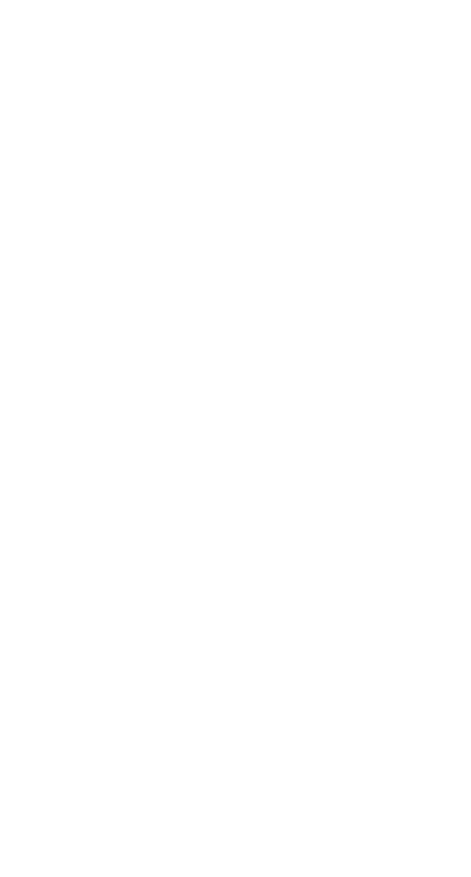
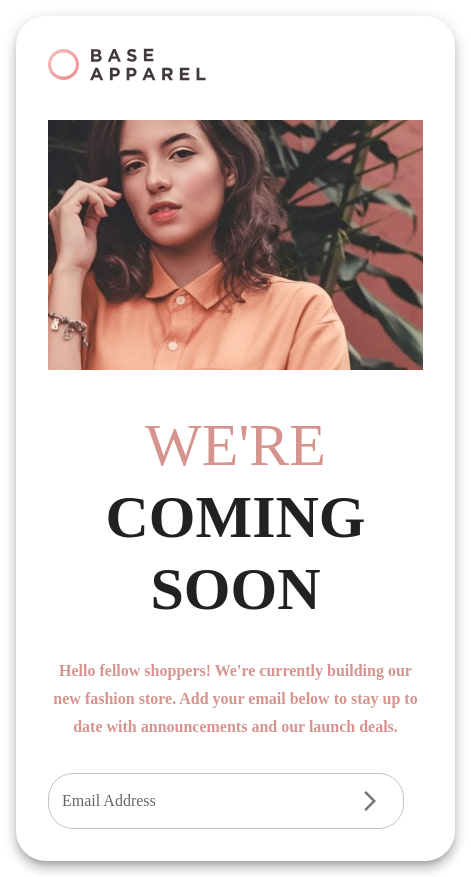
Before and after one commit to Proton-number/base-apparel, a React (Vite) app: page / in a window 390 px wide. Shown: the whole page, 471 px wide, since content can reach past the window. Before the commit the page ends 844 px from the top, so only its background shows below. Built offline with nearby package versions, Linux system fonts and the light colour scheme; a web font is replaced by a local one.

Commit message:
first mobile commit

```diff
--- a/src/Components/Desktop Designs/Desktop.css
+++ b/src/Components/Desktop Designs/Desktop.css
@@ -8,7 +8,7 @@
 
 
 
-@media screen and (min-width:760px) {
+@media screen and (min-width:600px) {
 
     #desktop-view{
         display: block;
--- a/src/Components/Desktop Designs/Desktop.jsx
+++ b/src/Components/Desktop Designs/Desktop.jsx
@@ -139,7 +139,6 @@
         </InputAdornment>,
         style:{
           borderRadius:'25px',
-
         }
        }}
       sx={{
--- a/src/Components/Mobile Designs/Mobile.css
+++ b/src/Components/Mobile Designs/Mobile.css
@@ -1,4 +1,4 @@
-@media screen and (min-width:760px) {
+@media screen and (min-width:600px) {
 
     #mobile-view{
      display: none;
--- a/src/Components/Mobile Designs/Mobile.jsx
+++ b/src/Components/Mobile Designs/Mobile.jsx
@@ -1,14 +1,147 @@
-import { Box } from '@mui/material'
-import React from 'react'
+import { Box, Paper, Typography, Stack, TextField, InputAdornment, IconButton , createTheme, ThemeProvider } from '@mui/material'
+import React, { useState } from 'react'
+import logo from '/src/images/logo.svg'
+import heroMobile from "/src/images/hero-mobile.jpg"
+import ArrowForwardIosIcon from '@mui/icons-material/ArrowForwardIos';
+import ReportIcon from '@mui/icons-material/Report';
+import { motion } from 'framer-motion'
 import './Mobile.css'
 
 
 
 function Mobile() {
+
+
+  const [emailText, setEmailText] = useState('')
+  const [emailError, setEmailError] = useState('')
+  const [errorColor, setErrorColor] = useState(false)
+  const [showCaution, setshowCaution] = useState(false)
+
+
+
+const btnHandler = () =>{
+  if ( !emailText.includes('@')  ){
+    setEmailError('Please provide a valid email')
+    setErrorColor(true)
+    setshowCaution(true)
+    }
+    else{
+      setErrorColor(false)
+    setshowCaution(false)
+      setEmailText('')
+      setEmailError('')
+    }
+}
+
+
+const cautionTheme = createTheme({
+  palette:{
+    primary:{
+          main:'hsl(359, 86%, 49%)',
+      }
+  },
+
+
+})
+
+
   return (
-    <Box id='mobile-view'>
+    <Paper
+     id='mobile-view'
+     sx={{
+       borderRadius:'30px'
+     }}
+        elevation={8}
 
+     >
+
+      <Stack p={4} spacing={4}>
+
+         <Box>
+          <Box component='img' src={logo} />
+         </Box>
+
+         <Box>
+          <Box component='img' src={heroMobile} />
+         </Box>
+
+         <Stack spacing={4}>
+
+         <Typography
+      component={motion.h1}
+      variant= 'h2'
+      style={{textTransform:'uppercase', textAlign:'center'}}
+      initial={{opacity:0}}
+      animate={{opacity:1}}
+      transition={{delay:.4}}
+      >
+      <span> We're</span> <b>Coming soon</b>
+      </Typography>
+
+<Typography sx={{
+  fontWeight:700 ,
+  color:'hsl(4, 46%, 70%)',
+  textAlign:'center'
+}}
+component={motion.p}
+ variant='subtitle1'
+ initial={{opacity:0}}
+ animate={{opacity:1}}
+ transition={{delay:.3}}
+ >
+   Hello fellow shoppers! We're currently building our new fashion store. Add your email below to stay up to date with announcements and our launch deals.
+   </Typography>
+
+
+
+   <Box>
+       <TextField
+       error={ emailText.includes('@') ? false : errorColor}  helperText={emailText.includes('@') ? '' : emailError} onChange={(e) => setEmailText(e.target.value)}
+       value={emailText}
+       label='Email Address'
+       InputProps={{
+        endAdornment:
+        <InputAdornment position='end'>
+
+
+         { emailText.includes('@') ? false :  showCaution && (
+          <ThemeProvider theme={cautionTheme}>
+          <IconButton>
+             <ReportIcon color='primary'  />
+           </IconButton>
+
+          </ThemeProvider>
+         )}
+
+           <IconButton >
+            <ArrowForwardIosIcon
+             onClick={btnHandler}
+             />
+
+            </IconButton>
+
+        </InputAdornment>,
+        style:{
+          borderRadius:'25px',
+
+        }
+       }}
+      sx={{
+        width:'95%'
+      }}
+       />
     </Box>
+
+
+
+
+
+         </Stack>
+
+      </Stack>
+
+
+    </Paper>
   )
 }
 
```
